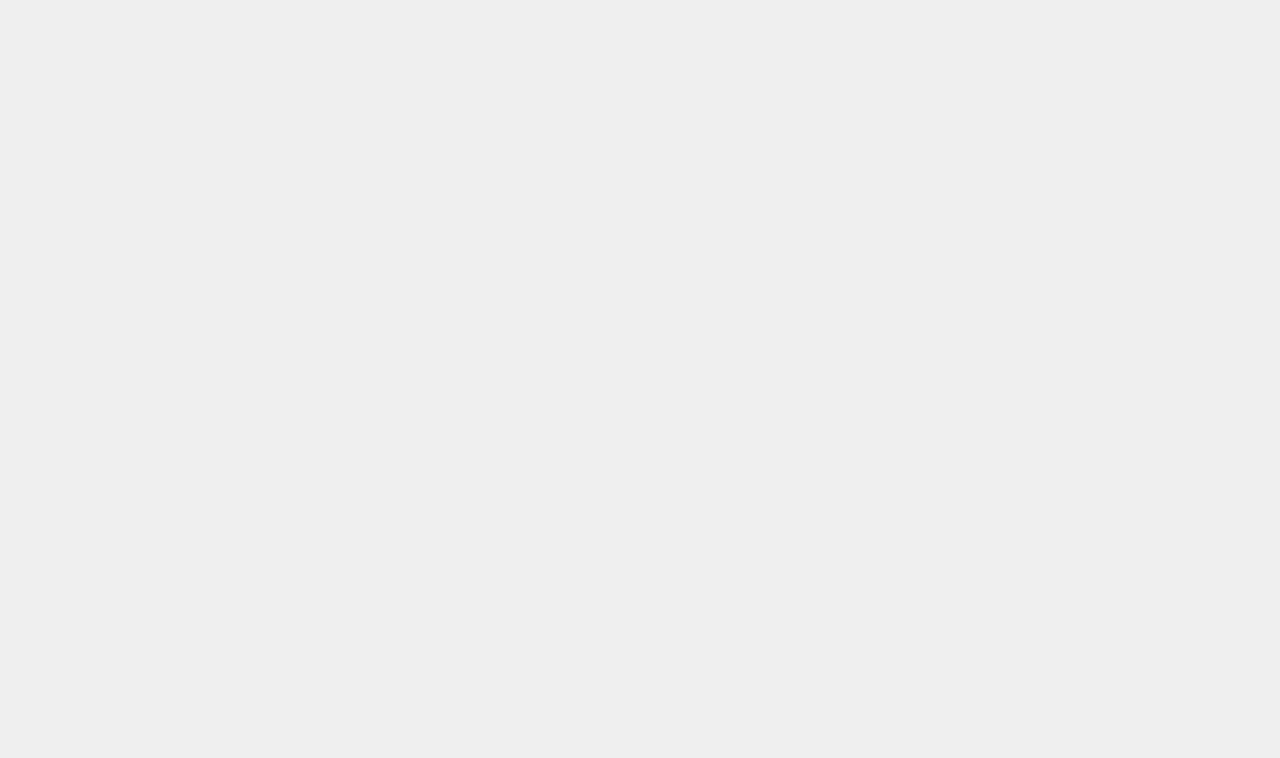
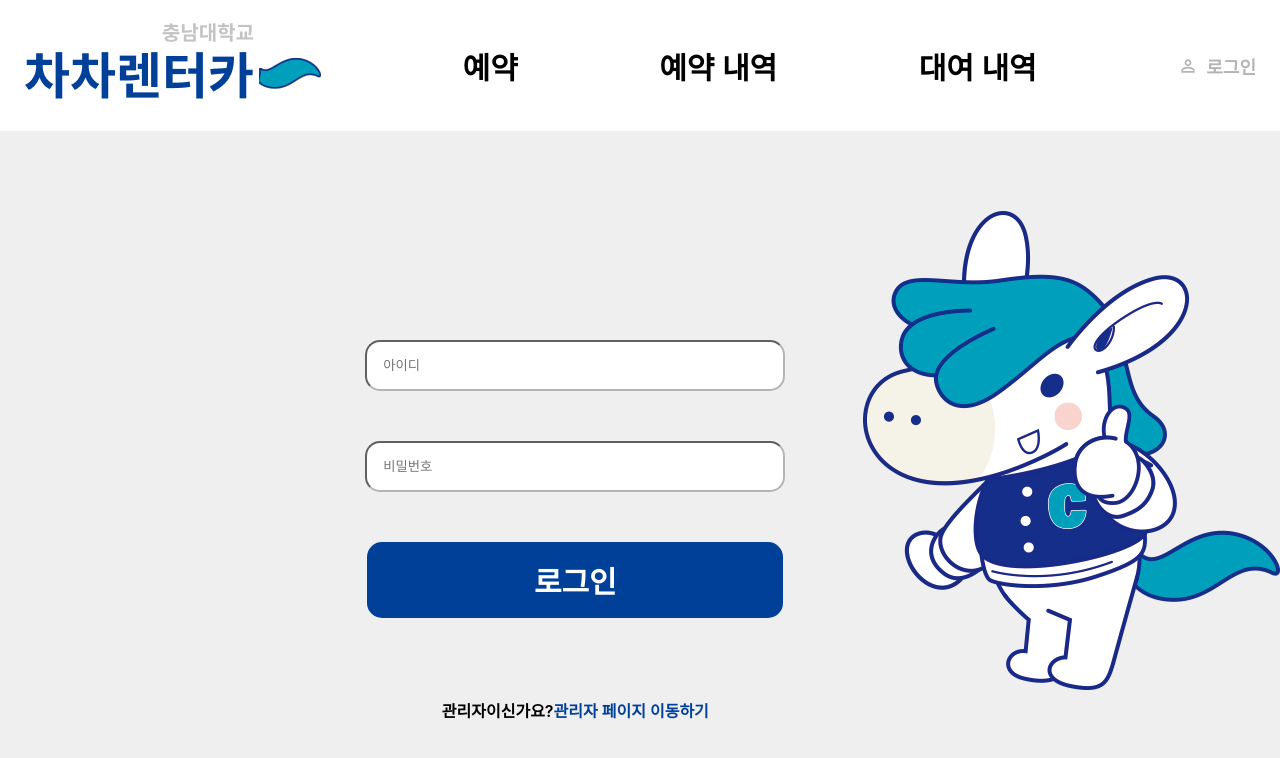
Before and after one commit to YimKeul/ChaChaRentCar, a React (Create React App) app: page /login in a window 1280 px wide. Before the commit this address had no page. Shown: the top 758 px of the page. Built offline with nearby package versions, Linux system fonts and the light colour scheme.

Commit message:
feat : login page

```diff
--- a/src/App.jsx
+++ b/src/App.jsx
@@ -1,12 +1,13 @@
 import React from "react";
 import { Route, Routes } from "react-router-dom";
-import { Home, About } from "../src/pages";
+import { Home, About, Login } from "../src/pages";
 
 const App = () => {
   return (
     <Routes>
       <Route path="/" element={<Home />} />
       <Route path="/about" element={<About />} />
+      <Route path="/login" element={<Login />} />
     </Routes>
   );
 };
--- a/src/components/Header.jsx
+++ b/src/components/Header.jsx
@@ -45,7 +45,7 @@ const Header = () => {
           </S.userBox>
         ) : (
           <Link
-            to="/"
+            to="/login"
             style={{
               textDecoration: "none",
               display: "flex",
--- a/src/images/index.js
+++ b/src/images/index.js
@@ -1,3 +1,4 @@
 import chacharentcar from "./chacharentcar.png";
 import bgimg from "./bgimg.jpg";
-export { chacharentcar, bgimg };
+import great from "./great.png";
+export { chacharentcar, bgimg, great };
--- /dev/null
+++ b/src/pages/Login.jsx
@@ -0,0 +1,87 @@
+import React from "react";
+import { Header, Cfonts, LightGray, CnuBlue } from "../components";
+import styled from "styled-components";
+import { great } from "../images";
+const Login = () => {
+  return (
+    <S.container>
+      <Header />
+      <S.row>
+        <div style={{ flex: 1 }}></div>
+        <S.formContainer>
+          <S.inputGroup>
+            <S.input type="text" id="id" placeholder="아이디" />
+          </S.inputGroup>
+          <S.inputGroup>
+            <S.input type="password" id="password" placeholder="비밀번호" />
+          </S.inputGroup>
+          <S.button>
+            <Cfonts size={30} color="white">
+              로그인
+            </Cfonts>
+          </S.button>
+          <Cfonts>
+            관리자이신가요?
+            <span
+              style={{ cursor: "pointer", color: `${CnuBlue}` }}
+              onClick={() => {}}
+            >
+              관리자 페이지 이동하기
+            </span>
+          </Cfonts>
+        </S.formContainer>
+        <S.imgBox>
+          <img src={great} alt="logo" />
+        </S.imgBox>
+      </S.row>
+    </S.container>
+  );
+};
+
+const S = {
+  container: styled.div`
+    overflow: hidden;
+    height: 100%;
+  `,
+  row: styled.div`
+    display: flex;
+    height: 100%;
+    /* justify-content: center; */
+    /* margin-top: 160px; */
+  `,
+  formContainer: styled.div`
+    display: flex;
+    flex: 2;
+    flex-direction: column;
+    justify-content: center;
+    align-items: center;
+  `,
+  inputGroup: styled.div`
+    margin-bottom: 50px;
+  `,
+  input: styled.input`
+    padding: 16px;
+    width: 30vw;
+    border-radius: 15px;
+    border-color: ${() => LightGray};
+  `,
+  button: styled.div`
+    display: flex;
+    padding: 16px;
+    border-radius: 15px;
+    width: 30vw;
+    background-color: ${() => CnuBlue};
+    color: #fff;
+    align-items: center;
+    justify-content: center;
+    margin-bottom: 80px;
+    cursor: pointer;
+  `,
+
+  imgBox: styled.div`
+    margin-top: 80px;
+    flex: 1;
+  `,
+};
+
+export default Login;
--- a/src/pages/index.js
+++ b/src/pages/index.js
@@ -1,3 +1,4 @@
 import Home from "./Home";
 import About from "./About";
-export { Home, About };
+import Login from "./Login";
+export { Home, About, Login };
```
